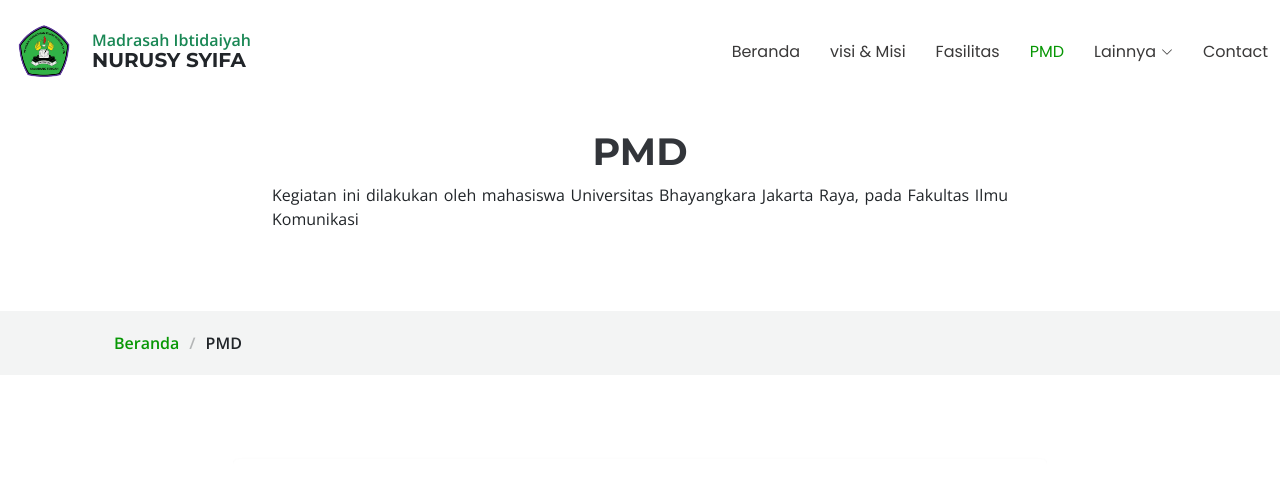
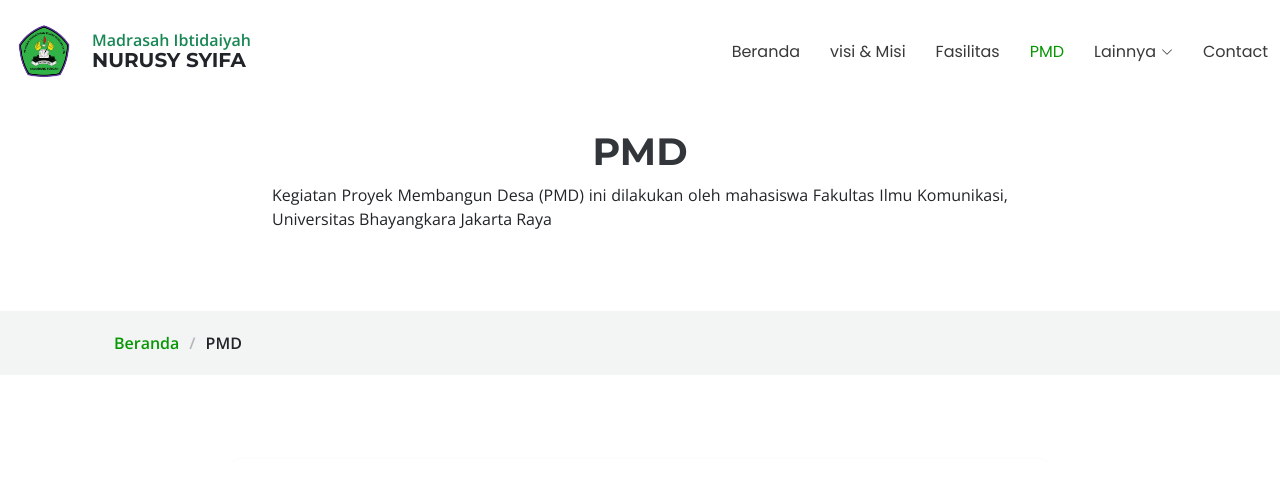
Before and after one commit to azmiiaf/company-profile, a plain HTML site: page blog-details.html in a window 1280 px wide. Shown: the top 504 px of the page. Drawn offline with nearby package versions, Linux system fonts and the light colour scheme; a script that the page names is missing.

Commit message:
edit content deskripsi blog detail

```diff
--- a/blog-details.html
+++ b/blog-details.html
@@ -89,8 +89,7 @@
           <div class="row d-flex justify-content-center text-center">
             <div class="col-lg-8">
               <h1>PMD</h1>
-              <p class="mb-0">Kegiatan ini dilakukan oleh mahasiswa Universitas Bhayangkara Jakarta Raya, pada Fakultas
-                Ilmu Komunikasi</p>
+              <p class="mb-0">Kegiatan Proyek Membangun Desa (PMD) ini dilakukan oleh mahasiswa Fakultas Ilmu Komunikasi, Universitas Bhayangkara Jakarta Raya</p>
             </div>
           </div>
         </div>
```
